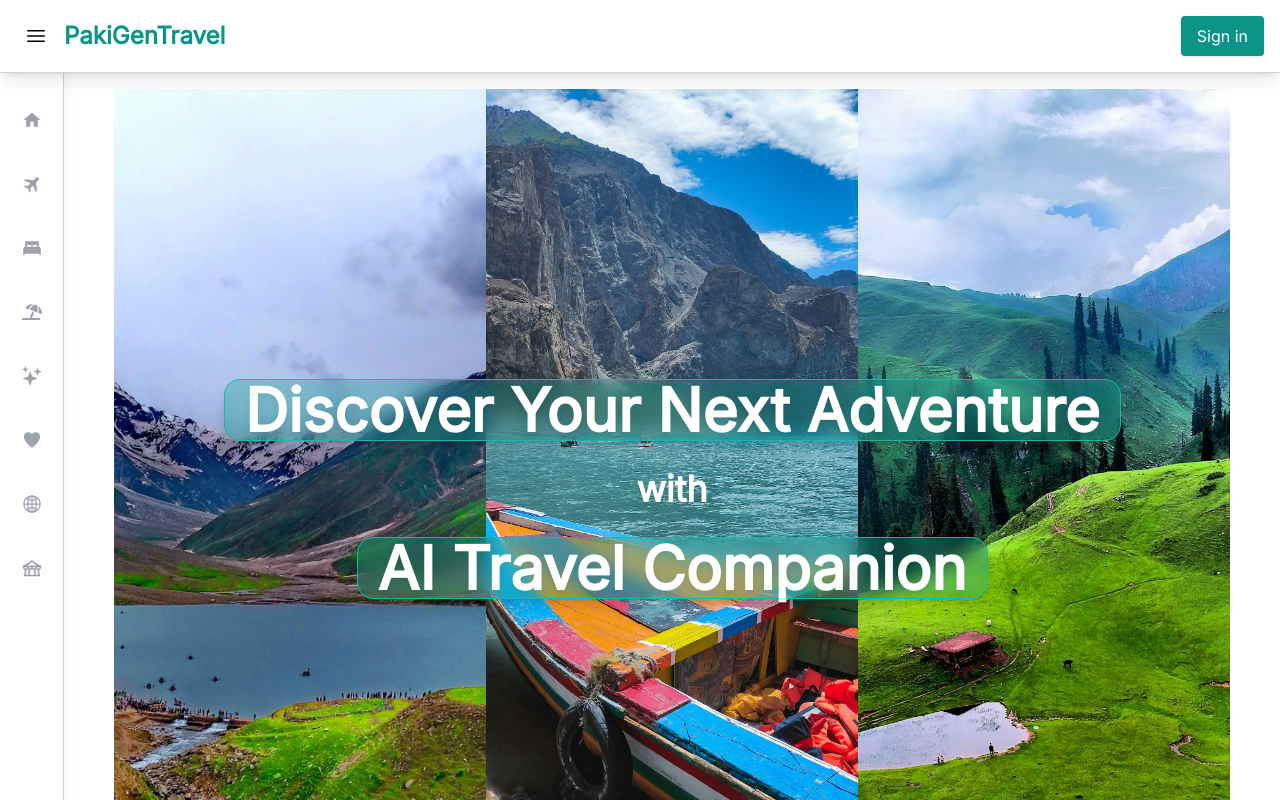
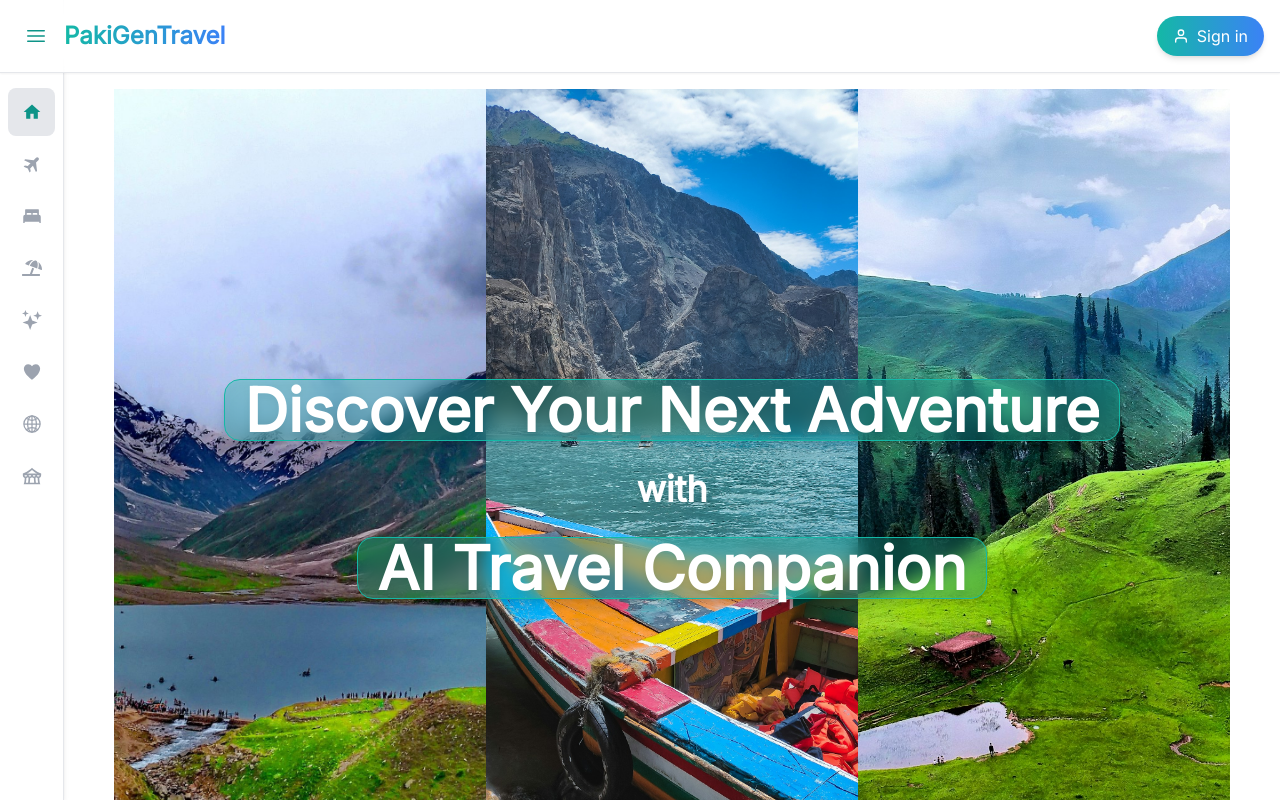
Before and after one commit to areebahmed575/FYP-Project, a Next.js app: page / in a window 1280 px wide. Shown: the top 800 px of the page. Built offline with nearby package versions, Linux system fonts and the light colour scheme.

Commit message:
Property listing page done

```diff
--- a/src/app/components/Navbar.jsx
+++ b/src/app/components/Navbar.jsx
@@ -3,6 +3,8 @@ import { HiBars3 } from "react-icons/hi2";
 import Link from 'next/link'
 import SearchBar from './SearchBar/SearchBar';
 import { usePathname } from 'next/navigation';
+import { motion } from 'framer-motion';
+import { FiUser } from 'react-icons/fi';
 
 const Navbar = ({ toggleSidebar }) => {
   const [isScrolled, setIsScrolled] = useState(false);
@@ -20,22 +22,50 @@ const Navbar = ({ toggleSidebar }) => {
   const isPropertyListing = pathname === '/PropertyListing';
 
   return (
-    <div className="flex justify-between items-center p-4 bg-white w-full fixed top-0 z-20 border-b border-gray-300 shadow-lg">
+    <motion.div
+      initial={{ y: -100 }}
+      animate={{ y: 0 }}
+      transition={{ type: 'spring', stiffness: 120 }}
+      className="flex justify-between items-center p-4 bg-white/80 backdrop-blur-md w-full fixed top-0 z-20 border-b border-gray-200 shadow-sm"
+    >
       <div className="flex items-center space-x-4">
         {!isPropertyListing && (
-          <HiBars3 className="text-2xl cursor-pointer ml-2" onClick={toggleSidebar} size={24} />
+          <motion.div
+            whileHover={{ scale: 1.1 }}
+            whileTap={{ scale: 0.9 }}
+          >
+            <HiBars3 className="text-2xl cursor-pointer ml-2 text-teal-600" onClick={toggleSidebar} size={24} />
+          </motion.div>
         )}
-        <Link href="/"><div className="text-2xl font-bold text-teal-600">PakiGenTravel</div></Link>
+        <Link href="/">
+          <motion.div
+            whileHover={{ scale: 1.05 }}
+            className="text-2xl font-bold bg-gradient-to-r from-teal-500 to-blue-500 text-transparent bg-clip-text"
+          >
+            PakiGenTravel
+          </motion.div>
+        </Link>
       </div>
-      {isScrolled && (
+      {isPropertyListing && (
         <div className="flex-grow max-w-xl mx-4">
           <SearchBar isCompact={true} />
         </div>
       )}
-      <div>
-        <button className="bg-teal-600 text-white px-4 py-2 rounded shadow hover:bg-teal-700 transition duration-300">Sign in</button>
-      </div>
-    </div>
+      {!isPropertyListing && isScrolled && (
+        <div className="flex-grow max-w-xl mx-4">
+          <SearchBar isCompact={true} />
+        </div>
+      )}
+      <motion.div
+        whileHover={{ scale: 1.05 }}
+        whileTap={{ scale: 0.95 }}
+      >
+        <button className="bg-gradient-to-r from-teal-500 to-blue-500 text-white px-4 py-2 rounded-full shadow-md hover:shadow-lg transition duration-300 flex items-center space-x-2">
+          <FiUser />
+          <span>Sign in</span>
+        </button>
+      </motion.div>
+    </motion.div>
   );
 };
 
--- a/src/app/components/Sidebar.jsx
+++ b/src/app/components/Sidebar.jsx
@@ -7,31 +7,49 @@ import { IoGlobeOutline } from "react-icons/io5";
 import { IoIosHeart } from "react-icons/io";
 import { MdHome } from "react-icons/md";
 import { MdOutlineFestival } from 'react-icons/md';
+import Link from 'next/link';
+import { motion } from 'framer-motion';
+import { usePathname } from 'next/navigation';
 
-
-
-
-import Link from 'next/link'
-
-
-
-const SidebarItem = ({ Icon, text, isOpen }) => {
+const SidebarItem = ({ Icon, text, isOpen, href, isSelected }) => {
   return (
-    <li className="flex items-center hover:bg-gray-100 cursor-pointer group">
-      <div className="w-16 h-16 flex items-center justify-center flex-shrink-0">
-        <Icon className="text-gray-400 group-hover:text-teal-600 transition-colors duration-200" size={20} />
-      </div>
+    <motion.li
+      whileHover={{ x: 5 }}
+      className={`flex items-center cursor-pointer group mx-2 my-1 ${
+        isSelected ? 'bg-gray-200 rounded-lg' : ''
+      }`}
+    >
+      <motion.div
+        whileHover={{ scale: 1.1 }}
+        className={`w-12 h-12 flex items-center justify-center flex-shrink-0 ${
+          isSelected ? 'ml-0' : ''
+        }`}
+      >
+        <Icon
+          className={`${
+            isSelected ? 'text-teal-600' : 'text-gray-400'
+          } group-hover:text-teal-600 transition-colors duration-200`}
+          size={20}
+        />
+      </motion.div>
       {isOpen && (
-        <span className="whitespace-nowrap transition-opacity duration-300">
+        <motion.span
+          initial={{ opacity: 0, x: -20 }}
+          animate={{ opacity: 1, x: 0 }}
+          exit={{ opacity: 0, x: -20 }}
+          transition={{ duration: 0.2 }}
+          className={`whitespace-nowrap ${isSelected ? 'ml-3' : 'ml-2'}`}
+        >
           {text}
-        </span>
+        </motion.span>
       )}
-    </li>
+    </motion.li>
   );
 };
 
 const Sidebar = ({ isOpen, setIsOpen }) => {
   const [hovering, setHovering] = useState(false);
+  const pathname = usePathname();
 
   useEffect(() => {
     let timer;
@@ -47,43 +65,49 @@ const Sidebar = ({ isOpen, setIsOpen }) => {
   }, [hovering, setIsOpen]);
 
   return (
-    <div
-      className={`h-screen bg-white fixed top-0 left-0 transform ${
+    <motion.div
+      initial={{ x: -250 }}
+      animate={{ x: 0 }}
+      transition={{ type: 'spring', stiffness: 120 }}
+      className={`h-screen bg-white/80 backdrop-blur-md fixed top-0 left-0 transform ${
         isOpen ? 'w-60' : 'w-16'
-      } transition-all duration-300 ease-in-out pt-16 border-r border-gray-300 shadow-lg overflow-hidden`}
+      } transition-all duration-300 ease-in-out pt-16 border-r border-gray-200 shadow-md overflow-hidden`}
       onMouseEnter={() => setHovering(true)}
       onMouseLeave={() => setHovering(false)}
     >
-      <ul className="mt-6">
-      <Link href={`/`}>
-        <SidebarItem Icon={MdHome} text="Home" isOpen={isOpen} />
+      <motion.ul
+        initial={{ opacity: 0 }}
+        animate={{ opacity: 1 }}
+        transition={{ delay: 0.2 }}
+        className="mt-6 space-y-2"
+      >
+        <Link href={`/`}>
+          <SidebarItem Icon={MdHome} text="Home" isOpen={isOpen} isSelected={pathname === '/'} />
         </Link>
-      <Link href={`/Flight`}>
-        <SidebarItem Icon={BiSolidPlaneAlt} text="Flights" isOpen={isOpen} />
+        <Link href={`/Flight`}>
+          <SidebarItem Icon={BiSolidPlaneAlt} text="Flights" isOpen={isOpen} isSelected={pathname === '/Flight'} />
         </Link>
         <Link href={`/Stay`}>
-        <SidebarItem Icon={IoBedSharp} text="Stays" isOpen={isOpen} />
+          <SidebarItem Icon={IoBedSharp} text="Stays" isOpen={isOpen} isSelected={pathname === '/Stay'} />
         </Link>
         {/* <SidebarItem Icon={FaCar} text="Cars" isOpen={isOpen} /> */}
         <Link href={`/Packages`}>
-        <SidebarItem Icon={FaUmbrellaBeach} text="Packages" isOpen={isOpen} />
+          <SidebarItem Icon={FaUmbrellaBeach} text="Packages" isOpen={isOpen} isSelected={pathname === '/Packages'} />
         </Link>
         <Link href={`/Ask`}>
-        <SidebarItem Icon={IoSparklesSharp } text="Ask Pak tour" isOpen={isOpen}  />
+          <SidebarItem Icon={IoSparklesSharp } text="Ask Pak tour" isOpen={isOpen} isSelected={pathname === '/Ask'} />
         </Link>
         <Link href={`/Trips`}>
-        <SidebarItem Icon={IoIosHeart } text="Trips" isOpen={isOpen}  />
+          <SidebarItem Icon={IoIosHeart } text="Trips" isOpen={isOpen} isSelected={pathname === '/Trips'} />
         </Link>
         <Link href={`/Explore`}>
-        <SidebarItem Icon={IoGlobeOutline } text="Explore" isOpen={isOpen}  />
+          <SidebarItem Icon={IoGlobeOutline } text="Explore" isOpen={isOpen} isSelected={pathname === '/Explore'} />
         </Link>
         <Link href={`/Cultural`}>
-        <SidebarItem Icon={MdOutlineFestival } text="Cultural Experiences" isOpen={isOpen}  />
+          <SidebarItem Icon={MdOutlineFestival } text="Cultural Experiences" isOpen={isOpen} isSelected={pathname === '/Cultural'} />
         </Link>
-
-
-      </ul>
-    </div>
+      </motion.ul>
+    </motion.div>
   );
 };
 
```
